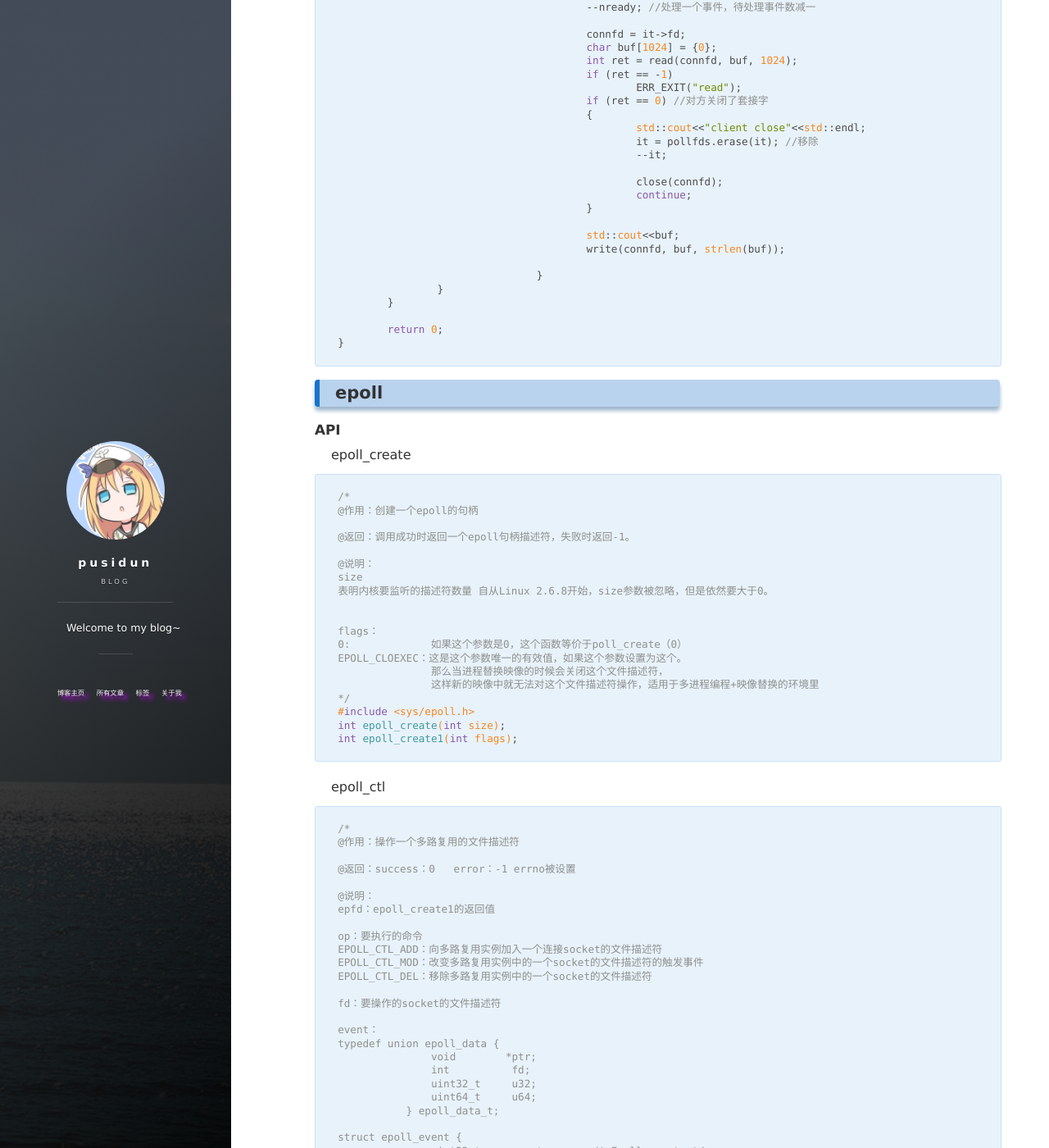
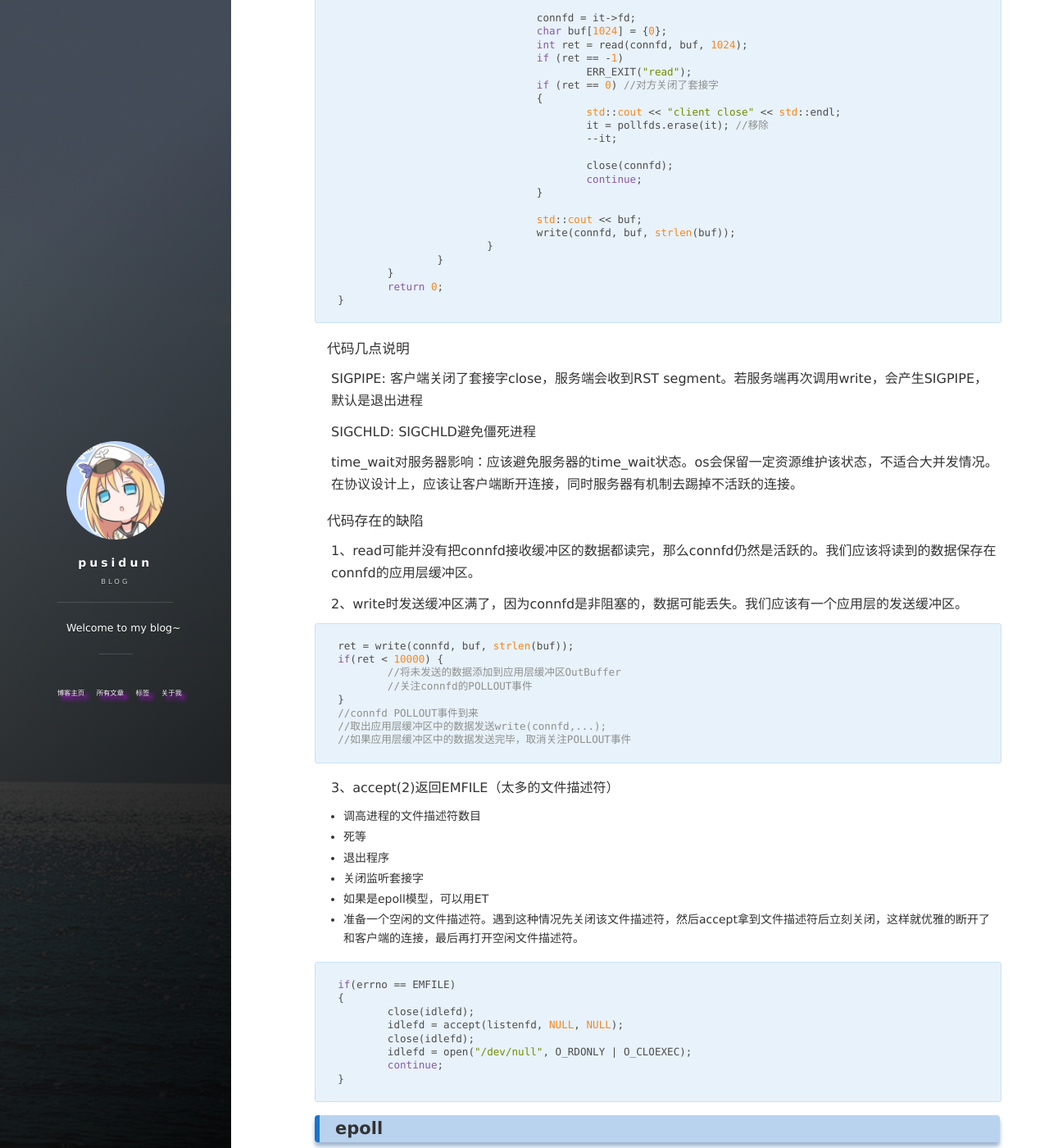
Before and after one commit to pusidun/pusidun.github.io, a Jekyll site: the page built from _posts/2021-05-20-linux-selectpollepoll.md, in a window 1280 px wide and 1400 px high, scrolled down 4115 px. Shown: the whole window at 82% size. Built offline with Jekyll 4.4.1, drawn with Linux system fonts in a browser that asks for light colours; nearby versions of some CDN libraries; comment, search, counter and statistics services are not loaded; some of the changed text lies outside the part shown.

Commit message:
add epoll

````diff
--- a/_posts/2021-05-20-linux-selectpollepoll.md
+++ b/_posts/2021-05-20-linux-selectpollepoll.md
@@ -7,14 +7,17 @@
 <!-- TOC -->
 
 - [select](#select)
-  - [API](#api)
-  - [socket何时可读写](#socket何时可读写)
+	- [API](#api)
+	- [socket何时可读写](#socket何时可读写)
 - [poll](#poll)
-  - [API](#api-1)
-  - [poll使用案例](#poll使用案例)
+	- [API](#api-1)
+	- [poll使用案例](#poll使用案例)
+		- [代码几点说明](#代码几点说明)
+		- [代码存在的缺陷](#代码存在的缺陷)
 - [epoll](#epoll)
-  - [API](#api-2)
-  - [epoll LT例子](#epoll-lt例子)
+	- [API](#api-2)
+	- [epoll LT例子](#epoll-lt例子)
+- [select poll epoll 比较](#select-poll-epoll-比较)
 
 <!-- /TOC -->
 ## select
@@ -135,13 +140,12 @@
 #include <vector>
 #include <iostream>
 
-#define ERR_EXIT(m) \
-        do \
-        { \
-                perror(m); \
-                exit(EXIT_FAILURE); \
-        } while(0)
-
+#define ERR_EXIT(m)         \
+	do                      \
+	{                       \
+		perror(m);          \
+		exit(EXIT_FAILURE); \
+	} while (0)
 
 typedef std::vector<struct pollfd> PollFdList;
 
@@ -150,15 +154,13 @@
 	signal(SIGPIPE, SIG_IGN);
 	signal(SIGCHLD, SIG_IGN); //避免僵死进程
 
-
 	int listenfd;
 
-    //监听套接字                                     //非阻塞
+	//监听套接字                                     //非阻塞
 	if ((listenfd = socket(PF_INET, SOCK_STREAM | SOCK_NONBLOCK | SOCK_CLOEXEC, IPPROTO_TCP)) < 0)
 		ERR_EXIT("socket");
 
-
-    //填充地址相关
+	//填充地址相关
 	struct sockaddr_in servaddr;
 	memset(&servaddr, 0, sizeof(servaddr));
 	servaddr.sin_family = AF_INET;
@@ -170,23 +172,22 @@
 	if (setsockopt(listenfd, SOL_SOCKET, SO_REUSEADDR, &on, sizeof(on)) < 0)
 		ERR_EXIT("setsockopt");
 
-    //绑定
-	if (bind(listenfd, (struct sockaddr*)&servaddr, sizeof(servaddr)) < 0)
+	//绑定
+	if (bind(listenfd, (struct sockaddr *)&servaddr, sizeof(servaddr)) < 0)
 		ERR_EXIT("bind");
 	//监听
 	if (listen(listenfd, SOMAXCONN) < 0)
 		ERR_EXIT("listen");
 
-
-    //========================poll的使用=======================//
+	//========================poll的使用=======================//
 	struct pollfd pfd;
 	pfd.fd = listenfd;
-	pfd.events = POLLIN;  //关注POLLIN（读）事件
+	pfd.events = POLLIN; //关注POLLIN（读）事件
 
-	PollFdList pollfds;   //pollfd队列
+	PollFdList pollfds; //pollfd队列
 	pollfds.push_back(pfd);
 
-	int nready;  //待处理的事件数
+	int nready; //待处理的事件数
 
 	struct sockaddr_in peeraddr;
 	socklen_t peerlen;
@@ -194,7 +195,7 @@
 
 	while (1)
 	{
-		nready = poll(&*pollfds.begin(), pollfds.size(), -1); //无限超时等待
+		nready = poll(pollfds.data(), pollfds.size(), -1); //无限超时等待
 		if (nready == -1)
 		{
 			if (errno == EINTR)
@@ -202,22 +203,19 @@
 
 			ERR_EXIT("poll");
 		}
-		if (nready == 0)	// nothing happended
+		if (nready == 0) // nothing happended
 			continue;
 
 		if (pollfds[0].revents & POLLIN) //判断是否有POLLIN事件到来
 		{
 			peerlen = sizeof(peeraddr);
-			connfd = accept4(listenfd, (struct sockaddr*)&peeraddr,
-						&peerlen, SOCK_NONBLOCK | SOCK_CLOEXEC); //非阻塞的  CLOEXEC标记的
+			connfd = accept4(listenfd, (struct sockaddr *)&peeraddr,
+							 &peerlen, SOCK_NONBLOCK | SOCK_CLOEXEC); //非阻塞的  CLOEXEC标记的
 
 			if (connfd == -1)
 				ERR_EXIT("accept4");
 
-
-		{
-
-            //把得到的已连接的套接字加入监听队列
+			//把得到的已连接的套接字加入监听队列
 			pfd.fd = connfd;
 			pfd.events = POLLIN;
 			pfd.revents = 0;
@@ -225,45 +223,85 @@
 			--nready;
 
 			//连接成功
-			std::cout<<"ip="<<inet_ntoa(peeraddr.sin_addr)<<
-				" port="<<ntohs(peeraddr.sin_port)<<std::endl;
+			std::cout << "ip=" << inet_ntoa(peeraddr.sin_addr) << " port=" << ntohs(peeraddr.sin_port) << std::endl;
 
 			//说明事件都处理完了
 			if (nready == 0)
 				continue;
 		}
 
-	    //遍历已连接字套接字子集
-		for (PollFdList::iterator it=pollfds.begin()+1; //第一个套接字总是监听套接字
-			it != pollfds.end() && nready >0; ++it)
+		//遍历已连接字套接字子集
+		for (PollFdList::iterator it = pollfds.begin() + 1; //第一个套接字总是监听套接字
+			 it != pollfds.end() && nready > 0; ++it)
 		{
-				if (it->revents & POLLIN) //具有可读事件
+			if (it->revents & POLLIN) //具有可读事件
+			{
+				--nready; //处理一个事件，待处理事件数减一
+
+				connfd = it->fd;
+				char buf[1024] = {0};
+				int ret = read(connfd, buf, 1024);
+				if (ret == -1)
+					ERR_EXIT("read");
+				if (ret == 0) //对方关闭了套接字
 				{
-					--nready; //处理一个事件，待处理事件数减一
+					std::cout << "client close" << std::endl;
+					it = pollfds.erase(it); //移除
+					--it;
 
-					connfd = it->fd;
-					char buf[1024] = {0};
-					int ret = read(connfd, buf, 1024);
-					if (ret == -1)
-						ERR_EXIT("read");
-					if (ret == 0) //对方关闭了套接字
-					{
-						std::cout<<"client close"<<std::endl;
-						it = pollfds.erase(it); //移除
-						--it;
+					close(connfd);
+					continue;
+				}
 
-						close(connfd);
-						continue;
-					}
-
-					std::cout<<buf;
-					write(connfd, buf, strlen(buf));
-
-				}
+				std::cout << buf;
+				write(connfd, buf, strlen(buf));
+			}
 		}
 	}
+	return 0;
+}
+```
 
-	return 0;
+#### 代码几点说明
+
+SIGPIPE: 客户端关闭了套接字close，服务端会收到RST segment。若服务端再次调用write，会产生SIGPIPE，默认是退出进程
+
+SIGCHLD: SIGCHLD避免僵死进程
+
+time_wait对服务器影响：应该避免服务器的time_wait状态。os会保留一定资源维护该状态，不适合大并发情况。在协议设计上，应该让客户端断开连接，同时服务器有机制去踢掉不活跃的连接。
+
+#### 代码存在的缺陷
+
+1、read可能并没有把connfd接收缓冲区的数据都读完，那么connfd仍然是活跃的。我们应该将读到的数据保存在connfd的应用层缓冲区。
+
+2、write时发送缓冲区满了，因为connfd是非阻塞的，数据可能丢失。我们应该有一个应用层的发送缓冲区。
+```
+ret = write(connfd, buf, strlen(buf));
+if(ret < 10000) {
+	//将未发送的数据添加到应用层缓冲区OutBuffer
+	//关注connfd的POLLOUT事件
+}
+//connfd POLLOUT事件到来
+//取出应用层缓冲区中的数据发送write(connfd,...);
+//如果应用层缓冲区中的数据发送完毕，取消关注POLLOUT事件
+```
+
+3、accept(2)返回EMFILE（太多的文件描述符）
+- 调高进程的文件描述符数目
+- 死等
+- 退出程序
+- 关闭监听套接字
+- 如果是epoll模型，可以用ET
+- 准备一个空闲的文件描述符。遇到这种情况先关闭该文件描述符，然后accept拿到文件描述符后立刻关闭，这样就优雅的断开了和客户端的连接，最后再打开空闲文件描述符。
+
+```
+if(errno == EMFILE)
+{
+	close(idlefd);
+	idlefd = accept(listenfd, NULL, NULL);
+	close(idlefd);
+	idlefd = open("/dev/null", O_RDONLY | O_CLOEXEC);
+	continue;
 }
 ```
 
@@ -426,9 +464,6 @@
 	if (listen(listenfd, SOMAXCONN) < 0)
 		ERR_EXIT("listen");
 
-
-
-
 	//===========================================epoll用法==============================================//
 	std::vector<int> clients;
 	int epollfd;
@@ -436,7 +471,7 @@
 
 	struct epoll_event event;
 	event.data.fd = listenfd; //加入监听套接字
-	event.events = EPOLLIN    //关注它的可读事件，默认的触发模式是LT模式         /* | EPOLLET*/;
+	event.events = EPOLLIN;    //关注它的可读事件，默认的触发模式是LT模式         /* | EPOLLET*/;
 
 	//添加关注事件和监听套接字到epollfd
 	epoll_ctl(epollfd, EPOLL_CTL_ADD, listenfd, &event);
@@ -534,3 +569,7 @@
 	return 0;
 }
 ```
+
+## select poll epoll 比较
+
+![img](/assets/images/select_poll_epoll_01.jpg)
````
Also changed, not shown: other parts of _posts/2021-05-20-linux-selectpollepoll.md (+3 -1 lines), assets/images/select_poll_epoll_01.jpg (added), 5 other files.
